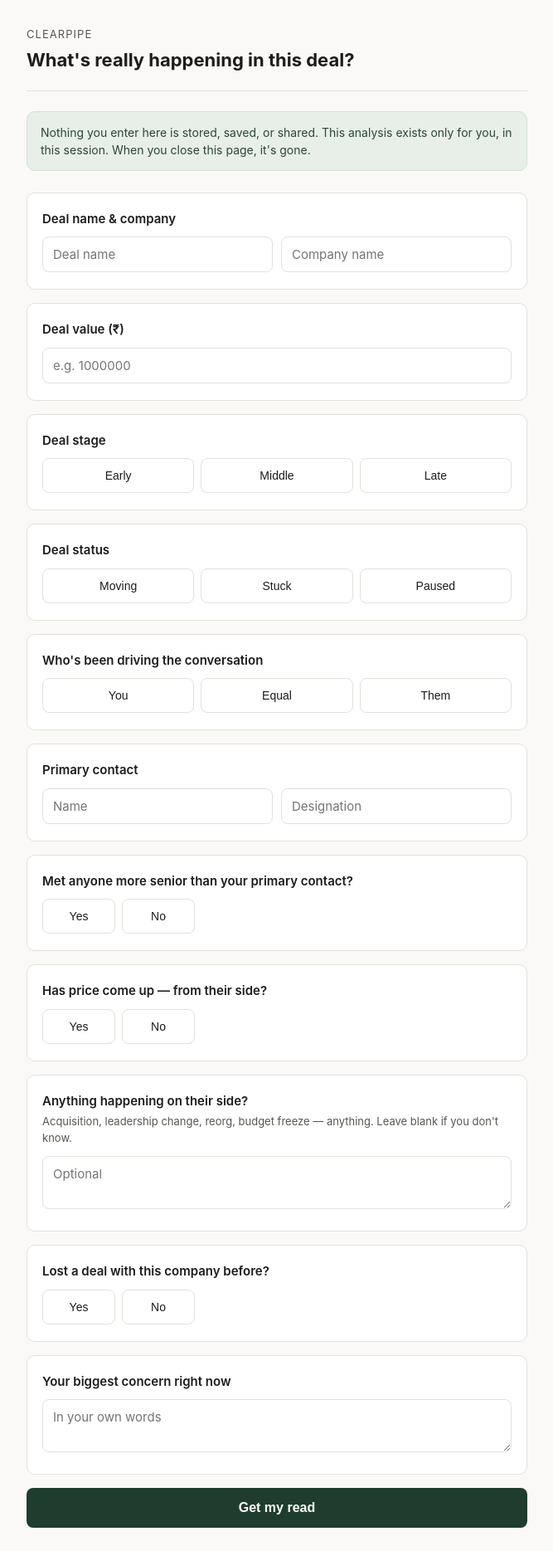
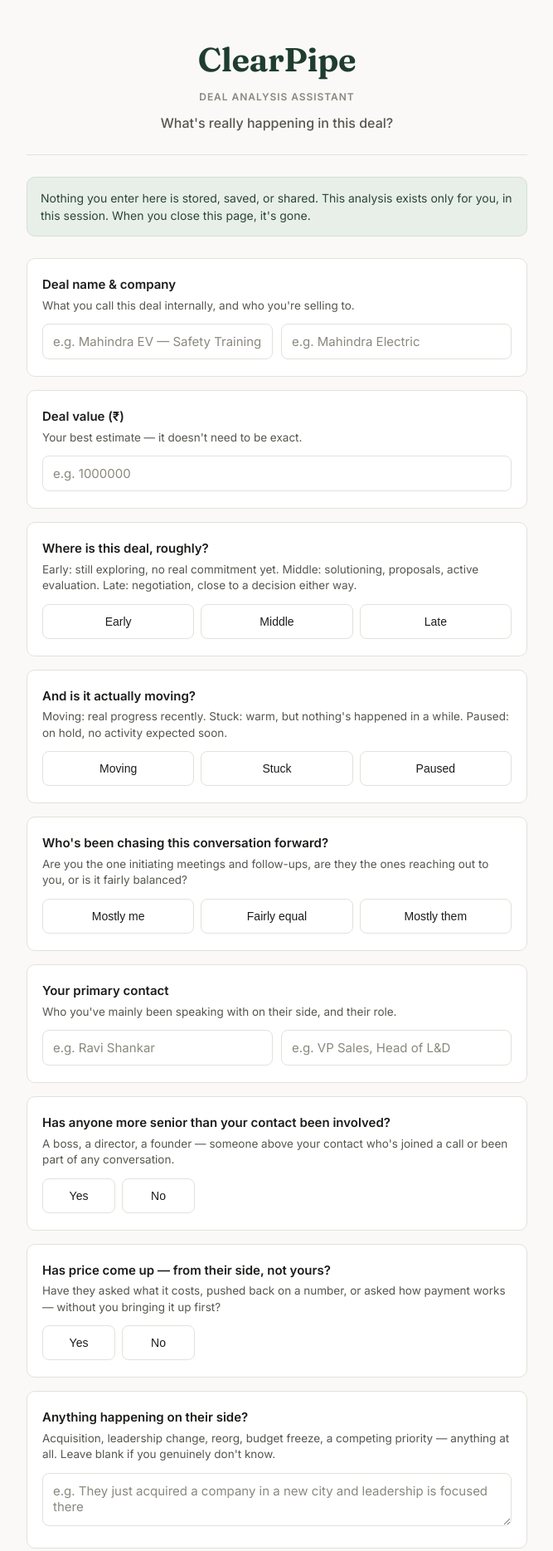
Before and after one commit to rshankaram/clearpipe-freshbuild-v1, a website: page index.html in a window 1280 px wide. Shown: the top 1869 px of the page at 83% size, without its empty margins (306-973 px from the left). Drawn offline with Linux system fonts and the light colour scheme.

Commit message:
Add files via upload

```diff
--- a/index.html
+++ b/index.html
@@ -4,12 +4,16 @@
 <meta charset="UTF-8">
 <meta name="viewport" content="width=device-width, initial-scale=1.0">
 <title>ClearPipe — Deal Intelligence</title>
+<link rel="preconnect" href="https://fonts.googleapis.com">
+<link rel="preconnect" href="https://fonts.gstatic.com" crossorigin>
+<link href="https://fonts.googleapis.com/css2?family=Fraunces:opsz,wght@9..144,500;9..144,650&family=Inter:wght@400;500;600;700&display=swap" rel="stylesheet">
 <style>
   :root{
     --bg:#faf9f7;
     --card:#ffffff;
     --ink:#1c1c1a;
     --ink-soft:#57564f;
+    --ink-faint:#8a887f;
     --line:#e3e1da;
     --accent:#1f3d2f;
     --accent-soft:#e8efe9;
@@ -21,7 +25,7 @@
   body{
     background:var(--bg);
     color:var(--ink);
-    font-family:-apple-system,BlinkMacSystemFont,"Segoe UI",Roboto,Helvetica,Arial,sans-serif;
+    font-family:'Inter',-apple-system,BlinkMacSystemFont,"Segoe UI",Roboto,Helvetica,Arial,sans-serif;
     line-height:1.5;
     -webkit-font-smoothing:antialiased;
   }
@@ -30,21 +34,36 @@
     margin:0 auto;
     padding:24px 18px 64px;
   }
+  .wrap.wide{
+    max-width:1080px;
+  }
   header.top{
-    padding:8px 0 20px;
+    padding:18px 0 26px;
     border-bottom:1px solid var(--line);
-    margin-bottom:24px;
+    margin-bottom:26px;
+    text-align:center;
   }
   header.top .mark{
-    font-size:13px;
+    font-family:'Fraunces',Georgia,serif;
+    font-weight:650;
+    font-size:40px;
+    letter-spacing:-0.01em;
+    color:var(--accent);
+    margin:0;
+  }
+  header.top .role-label{
+    font-size:12px;
+    text-transform:uppercase;
     letter-spacing:0.08em;
-    text-transform:uppercase;
-    color:var(--ink-soft);
+    color:var(--ink-faint);
+    margin:6px 0 0;
+    font-weight:600;
   }
   header.top h1{
-    font-size:22px;
-    margin:4px 0 0;
-    font-weight:650;
+    font-size:16px;
+    margin:10px 0 0;
+    font-weight:500;
+    color:var(--ink-soft);
   }
   .privacy{
     background:var(--accent-soft);
@@ -65,12 +84,13 @@
   .q-label{
     font-size:15px;
     font-weight:600;
-    margin-bottom:10px;
+    margin-bottom:4px;
   }
   .q-sub{
-    font-size:13px;
+    font-size:13.5px;
+    line-height:1.45;
     color:var(--ink-soft);
-    margin:-6px 0 12px;
+    margin:0 0 12px;
   }
   input[type=text], input[type=number], textarea{
     width:100%;
@@ -81,6 +101,9 @@
     font-family:inherit;
     background:#fff;
     color:var(--ink);
+  }
+  input::placeholder, textarea::placeholder{
+    color:var(--ink-faint);
   }
   textarea{resize:vertical;min-height:64px;}
   input:focus, textarea:focus{
@@ -155,6 +178,29 @@
 
   /* output */
   #output-view{display:none;}
+  .output-grid{
+    display:grid;
+    grid-template-columns:1fr;
+    gap:28px;
+  }
+  @media (min-width:800px){
+    .output-grid{
+      grid-template-columns:1fr 1fr;
+      align-items:start;
+    }
+    .output-col-right{
+      border-left:1px solid var(--line);
+      padding-left:28px;
+    }
+  }
+  .col-heading{
+    font-size:12px;
+    text-transform:uppercase;
+    letter-spacing:0.08em;
+    color:var(--ink-faint);
+    margin:0 0 18px;
+    font-weight:700;
+  }
   .out-section{
     margin-bottom:22px;
   }
@@ -163,12 +209,12 @@
     text-transform:uppercase;
     letter-spacing:0.05em;
     color:var(--accent);
-    margin:0 0 8px;
+    margin:0 0 10px;
     font-weight:700;
   }
   .out-section p{
     font-size:16px;
-    margin:0 0 10px;
+    margin:0 0 12px;
     color:var(--ink);
   }
   .gaps-list{
@@ -196,7 +242,7 @@
   }
   .back-link{
     display:inline-block;
-    margin-top:24px;
+    margin-top:28px;
     font-size:14px;
     color:var(--ink-soft);
     text-decoration:underline;
@@ -236,14 +282,15 @@
 </style>
 </head>
 <body>
-<div class="wrap">
+<div class="wrap" id="page-wrap">
 
   <header class="top">
-    <div class="mark">ClearPipe</div>
+    <p class="mark">ClearPipe</p>
+    <p class="role-label">Deal Analysis Assistant</p>
     <h1>What's really happening in this deal?</h1>
   </header>
 
-  <div class="privacy">
+  <div class="privacy" id="privacy-banner">
     Nothing you enter here is stored, saved, or shared. This analysis exists only for you, in this session. When you close this page, it's gone.
   </div>
 
@@ -251,19 +298,22 @@
 
     <div class="card">
       <div class="q-label">Deal name &amp; company</div>
+      <div class="q-sub">What you call this deal internally, and who you're selling to.</div>
       <div class="field-gap row-2">
-        <div><input type="text" id="deal_name" placeholder="Deal name" required></div>
-        <div><input type="text" id="company_name" placeholder="Company name" required></div>
+        <div><input type="text" id="deal_name" placeholder="e.g. Mahindra EV — Safety Training" required></div>
+        <div><input type="text" id="company_name" placeholder="e.g. Mahindra Electric" required></div>
       </div>
     </div>
 
     <div class="card">
       <div class="q-label">Deal value (₹)</div>
+      <div class="q-sub">Your best estimate — it doesn't need to be exact.</div>
       <input type="number" id="deal_value" placeholder="e.g. 1000000" min="0" required>
     </div>
 
     <div class="card">
-      <div class="q-label">Deal stage</div>
+      <div class="q-label">Where is this deal, roughly?</div>
+      <div class="q-sub">Early: still exploring, no real commitment yet. Middle: solutioning, proposals, active evaluation. Late: negotiation, close to a decision either way.</div>
       <div class="btn-group" data-group="deal_stage">
         <button type="button" class="opt-btn" data-value="Early">Early</button>
         <button type="button" class="opt-btn" data-value="Middle">Middle</button>
@@ -272,7 +322,8 @@
     </div>
 
     <div class="card">
-      <div class="q-label">Deal status</div>
+      <div class="q-label">And is it actually moving?</div>
+      <div class="q-sub">Moving: real progress recently. Stuck: warm, but nothing's happened in a while. Paused: on hold, no activity expected soon.</div>
       <div class="btn-group" data-group="deal_status">
         <button type="button" class="opt-btn" data-value="Moving">Moving</button>
         <button type="button" class="opt-btn" data-value="Stuck">Stuck</button>
@@ -281,24 +332,27 @@
     </div>
 
     <div class="card">
-      <div class="q-label">Who's been driving the conversation</div>
+      <div class="q-label">Who's been chasing this conversation forward?</div>
+      <div class="q-sub">Are you the one initiating meetings and follow-ups, are they the ones reaching out to you, or is it fairly balanced?</div>
       <div class="btn-group" data-group="conversation_driver">
-        <button type="button" class="opt-btn" data-value="You">You</button>
-        <button type="button" class="opt-btn" data-value="Equal">Equal</button>
-        <button type="button" class="opt-btn" data-value="Them">Them</button>
+        <button type="button" class="opt-btn" data-value="You">Mostly me</button>
+        <button type="button" class="opt-btn" data-value="Equal">Fairly equal</button>
+        <button type="button" class="opt-btn" data-value="Them">Mostly them</button>
       </div>
     </div>
 
     <div class="card">
-      <div class="q-label">Primary contact</div>
+      <div class="q-label">Your primary contact</div>
+      <div class="q-sub">Who you've mainly been speaking with on their side, and their role.</div>
       <div class="field-gap row-2">
-        <div><input type="text" id="primary_contact_name" placeholder="Name" required></div>
-        <div><input type="text" id="primary_contact_designation" placeholder="Designation" required></div>
+        <div><input type="text" id="primary_contact_name" placeholder="e.g. Ravi Shankar" required></div>
+        <div><input type="text" id="primary_contact_designation" placeholder="e.g. VP Sales, Head of L&D" required></div>
       </div>
     </div>
 
     <div class="card">
-      <div class="q-label">Met anyone more senior than your primary contact?</div>
+      <div class="q-label">Has anyone more senior than your contact been involved?</div>
+      <div class="q-sub">A boss, a director, a founder — someone above your contact who's joined a call or been part of any conversation.</div>
       <div class="btn-group yn" data-group="met_someone_senior">
         <button type="button" class="opt-btn" data-value="Yes">Yes</button>
         <button type="button" class="opt-btn" data-value="No">No</button>
@@ -306,7 +360,8 @@
     </div>
 
     <div class="card">
-      <div class="q-label">Has price come up — from their side?</div>
+      <div class="q-label">Has price come up — from their side, not yours?</div>
+      <div class="q-sub">Have they asked what it costs, pushed back on a number, or asked how payment works — without you bringing it up first?</div>
       <div class="btn-group yn" data-group="pricing_raised_by_buyer">
         <button type="button" class="opt-btn" data-value="Yes">Yes</button>
         <button type="button" class="opt-btn" data-value="No">No</button>
@@ -315,25 +370,27 @@
 
     <div class="card">
       <div class="q-label">Anything happening on their side?</div>
-      <div class="q-sub">Acquisition, leadership change, reorg, budget freeze — anything. Leave blank if you don't know.</div>
-      <textarea id="external_events" placeholder="Optional"></textarea>
+      <div class="q-sub">Acquisition, leadership change, reorg, budget freeze, a competing priority — anything at all. Leave blank if you genuinely don't know.</div>
+      <textarea id="external_events" placeholder="e.g. They just acquired a company in a new city and leadership is focused there"></textarea>
     </div>
 
     <div class="card">
-      <div class="q-label">Lost a deal with this company before?</div>
+      <div class="q-label">Have you lost a deal with this company before?</div>
+      <div class="q-sub">Same account, an earlier attempt that didn't convert — by you or anyone else at your firm.</div>
       <div class="btn-group yn" data-group="previous_loss">
         <button type="button" class="opt-btn" data-value="Yes">Yes</button>
         <button type="button" class="opt-btn" data-value="No">No</button>
       </div>
       <div class="conditional" id="previous-loss-detail-wrap">
-        <div class="q-sub" style="margin-top:0;">What happened?</div>
-        <textarea id="previous_loss_detail" placeholder="Optional, but useful if you know"></textarea>
+        <div class="q-sub" style="margin-top:0;">What happened, as best you know it?</div>
+        <textarea id="previous_loss_detail" placeholder="e.g. Lost on price to a cheaper competitor about a year ago"></textarea>
       </div>
     </div>
 
     <div class="card">
-      <div class="q-label">Your biggest concern right now</div>
-      <textarea id="biggest_concern" placeholder="In your own words"></textarea>
+      <div class="q-label">What's your biggest concern about this deal right now?</div>
+      <div class="q-sub">In your own words — the thing that's nagging at you, even if you can't fully explain why.</div>
+      <textarea id="biggest_concern" placeholder="e.g. I haven't heard from them in three weeks and I'm not sure why"></textarea>
     </div>
 
     <div class="error-msg" id="form-error">Please fill in every field above — the button choices too — before running the read.</div>
@@ -351,6 +408,9 @@
   <div class="api-error" id="api-error"></div>
 
   <div id="output-view">
+    <div class="output-grid">
+      <div class="output-col-left">
+        <p class="col-heading">The read</p>
         <div class="out-section">
           <h2>Here's what I'm seeing</h2>
           <div id="out-seeing"></div>
@@ -359,6 +419,10 @@
           <h2>Something worth knowing</h2>
           <div id="out-worth-knowing"></div>
         </div>
+      </div>
+
+      <div class="output-col-right">
+        <p class="col-heading">What to do about it</p>
         <div class="out-section">
           <h2>Before your next conversation</h2>
           <div id="out-next-conversation"></div>
@@ -368,6 +432,8 @@
           <ul class="gaps-list" id="out-gaps"></ul>
           <p class="tier2-note" id="out-tier2-line"></p>
           <button class="tier2-btn" disabled title="Coming soon">Answer 5 more questions →</button>
+        </div>
+      </div>
     </div>
 
     <button type="button" class="back-link" id="back-btn">← Run another deal</button>
@@ -447,6 +513,7 @@
     };
 
     form.style.display = 'none';
+    document.getElementById('privacy-banner').style.display = 'none';
     document.getElementById('loading-view').classList.add('show');
     document.getElementById('submit-btn').disabled = true;
 
@@ -467,6 +534,7 @@
     } catch(err){
       document.getElementById('loading-view').classList.remove('show');
       form.style.display = 'block';
+      document.getElementById('privacy-banner').style.display = 'block';
       document.getElementById('submit-btn').disabled = false;
       apiErrorEl.textContent = 'Something went wrong getting your read: ' + err.message + '. Please try again.';
       apiErrorEl.classList.add('show');
@@ -503,11 +571,14 @@
       "There are things about this deal that could significantly change this picture. Answer 5 more questions to get the complete read.";
 
     document.getElementById('output-view').style.display = 'block';
+    document.getElementById('page-wrap').classList.add('wide');
   }
 
   document.getElementById('back-btn').addEventListener('click', function(){
     document.getElementById('output-view').style.display = 'none';
+    document.getElementById('page-wrap').classList.remove('wide');
     form.style.display = 'block';
+    document.getElementById('privacy-banner').style.display = 'block';
     document.getElementById('submit-btn').disabled = false;
     window.scrollTo(0,0);
   });
```
Lines whose indentation alone changed are shown as unchanged.
